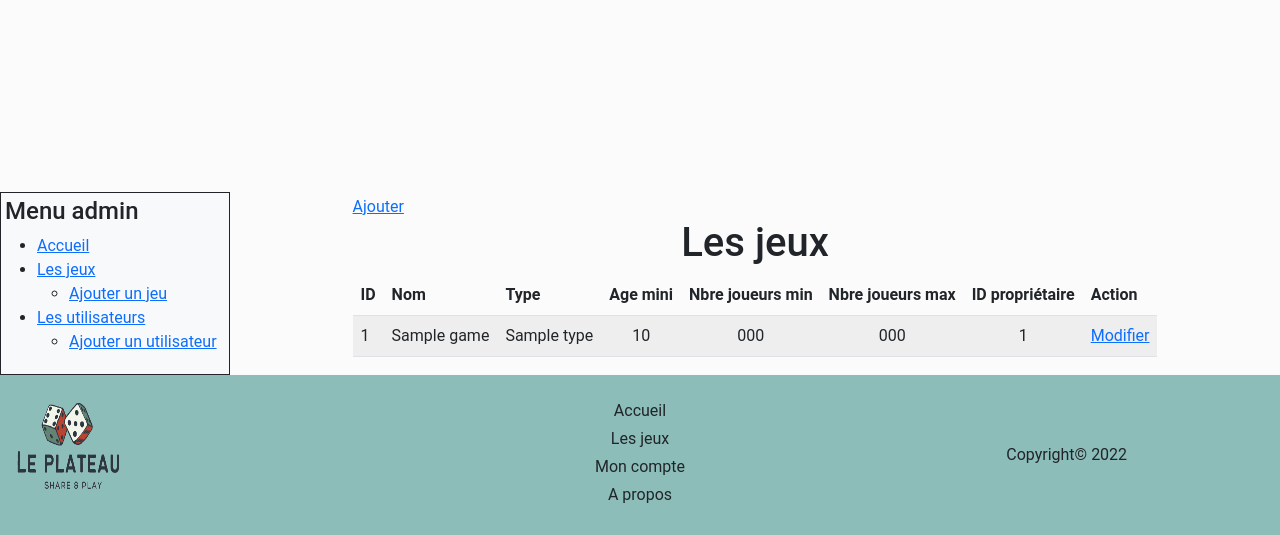
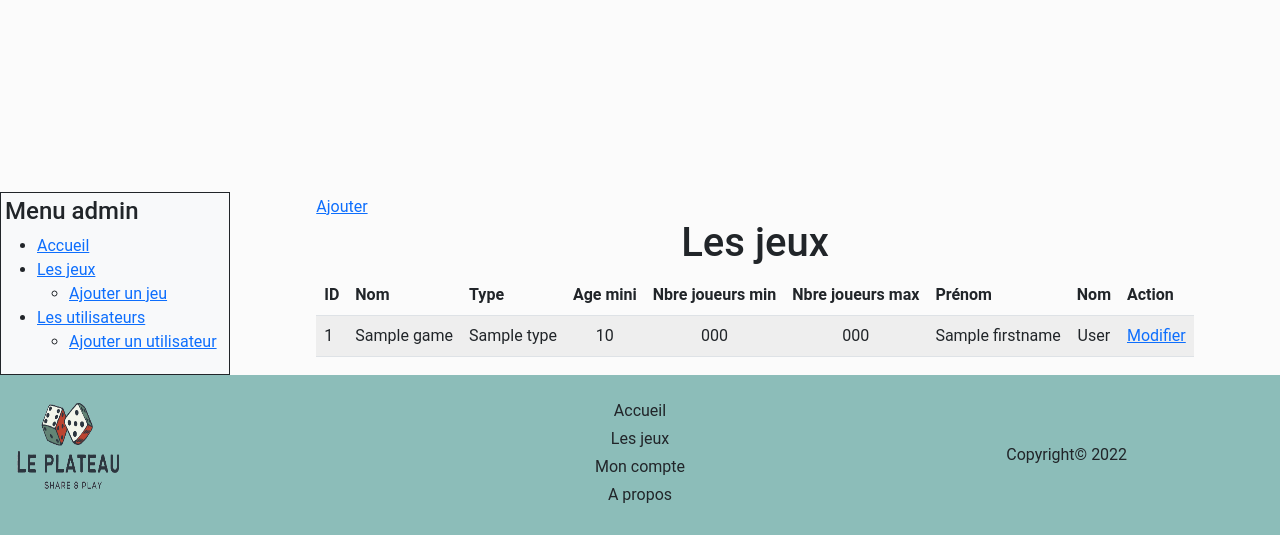
Before and after one commit to WildCodeSchool/2022_09_PHP_Lyon_Le_plateau, a PHP site: template src/View/Game/index.html.twig in a window 1280 px wide. Shown: the part 265-800 px from the top of the page. Run offline with PHP 8.4, Linux system fonts and the light colour scheme; the template is opened without the code that fills it: most values are stand-ins (such as "Sample title", 1, 10 or a date in 2020); some libraries are stand-ins or nearby versions.

Commit message:
update games/show (admin) : show owner firstname/lastname instead of owner id

```diff
--- a/src/Controller/GameController.php
+++ b/src/Controller/GameController.php
@@ -112,7 +112,7 @@ class GameController extends AbstractController
     public function index(): string
     {
         $gameManager = new GameManager();
-        $games = $gameManager->selectAll('id');
+        $games = $gameManager->selectAll('game_id');
 
         return $this->twig->render('Game/index.html.twig', ['games' => $games]);
     }
--- a/src/View/Game/index.html.twig
+++ b/src/View/Game/index.html.twig
@@ -19,7 +19,8 @@
 						<th>Age mini</th>
 						<th>Nbre joueurs min</th>
 						<th>Nbre joueurs max</th>
-						<th>ID propriétaire</th>
+						<th>Prénom</th>
+						<th>Nom</th>
 						<th>Action</th>
 					</tr>
 				</thead>
@@ -27,13 +28,14 @@
 					{% for game in games %}
 						<tr>
 
-							<td>{{ game.id }}</td>
+							<td>{{ game.game_id }}</td>
 							<td>{{ game.name }}</td>
 							<td>{{ game.type }}</td>
 							<td class="text-center">{{ game.minimum_players_age}}</td>
 							<td class="text-center">{{ game.min_number_players }}</td>
 							<td class="text-center">{{ game.max_number_players }}</td>
-							<td class="text-center">{{ game.id_owner }}</td>
+							<td class="text-center">{{ game.firstname }}</td>
+							<td class="text-center">{{ game.lastname }}</td>
 							<td>
 								<a href="/games/edit?id={{ game.id }}">Modifier</a>
 							</td>
```
Also changed, not shown: src/Model/GameManager.php (+12 -0 lines).
